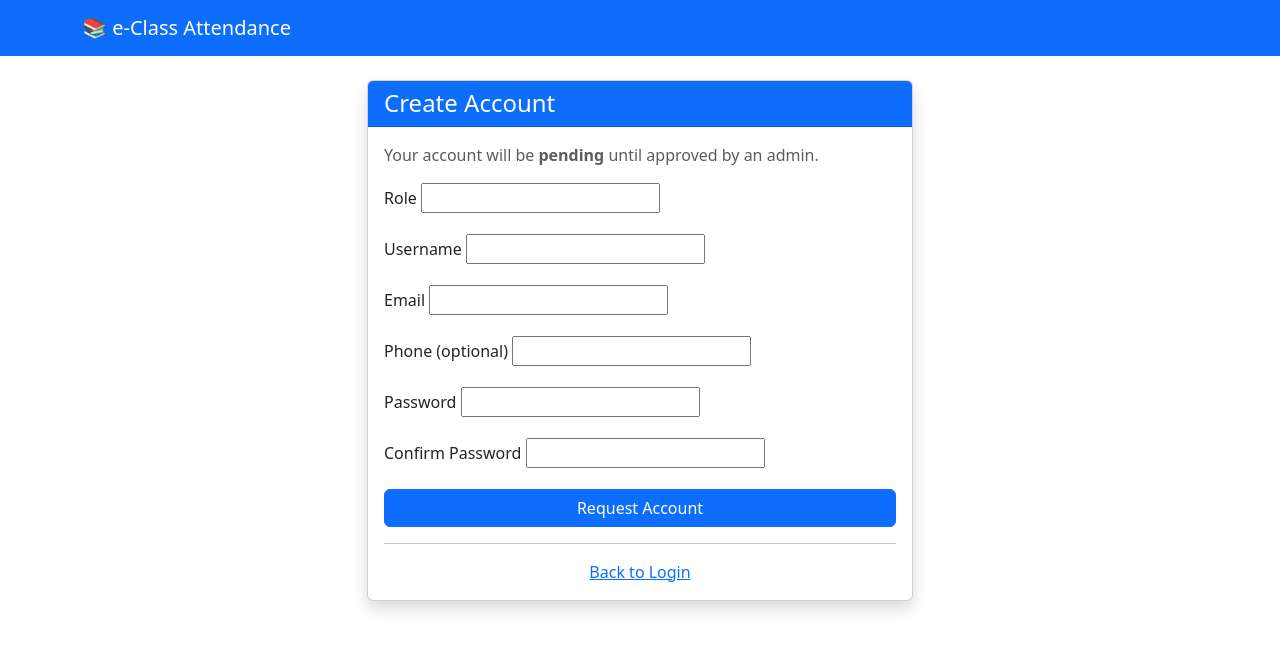
After one commit to wekesa-intellect/wekesa-intellect.github.eclass.io, a Django app: template attendance/templates/attendance/signup.html in a window 1280 px wide. The commit adds this page. Shown: the top 651 px of the page. Run offline with Django 5.2, Linux system fonts and the light colour scheme; the template is opened without the code that fills it, so the values that code supplies are empty, except form fields; tables that the repository leaves empty hold one stand-in row (values such as "Sample post"); form fields are guessed from the names that the template uses.

Commit message:
added the sign up module

```diff
--- a/attendance/templates/attendance/login.html
+++ b/attendance/templates/attendance/login.html
@@ -13,9 +13,11 @@
                     <button type="submit" class="btn btn-primary w-100">Login</button>
                 </form>
                 <hr>
-                <div class="text-center">
+                <div class="text-center d-flex flex-column gap-2">
                     <a href="{% url 'password_reset' %}">Forgot Password?</a>
+                    <a href="{% url 'signup' %}">Create Account</a>
                 </div>
+
             </div>
         </div>
     </div>
--- /dev/null
+++ b/attendance/templates/attendance/signup.html
@@ -0,0 +1,66 @@
+{% extends 'base.html' %}
+{% block content %}
+<div class="row justify-content-center">
+  <div class="col-md-6">
+    <div class="card shadow">
+      <div class="card-header bg-primary text-white">
+        <h4 class="mb-0">Create Account</h4>
+      </div>
+      <div class="card-body">
+        <p class="text-muted">
+          Your account will be <b>pending</b> until approved by an admin.
+        </p>
+
+        <form method="post">
+          {% csrf_token %}
+          <div class="mb-3">
+            <label class="form-label">Role</label>
+            {{ form.role }}
+          </div>
+          <div class="mb-3">
+            <label class="form-label">Username</label>
+            {{ form.username }}
+          </div>
+          <div class="mb-3">
+            <label class="form-label">Email</label>
+            {{ form.email }}
+          </div>
+          <div class="mb-3">
+            <label class="form-label">Phone (optional)</label>
+            {{ form.phone }}
+          </div>
+          <div class="mb-3">
+            <label class="form-label">Password</label>
+            {{ form.password1 }}
+          </div>
+          <div class="mb-3">
+            <label class="form-label">Confirm Password</label>
+            {{ form.password2 }}
+          </div>
+
+          {% if form.non_field_errors %}
+            <div class="alert alert-danger">
+              {% for e in form.non_field_errors %}
+                <div>{{ e }}</div>
+              {% endfor %}
+            </div>
+          {% endif %}
+
+          {% for field in form %}
+            {% if field.errors %}
+              <div class="alert alert-danger">{{ field.label }}: {{ field.errors }}</div>
+            {% endif %}
+          {% endfor %}
+
+          <button type="submit" class="btn btn-primary w-100">Request Account</button>
+        </form>
+
+        <hr>
+        <div class="text-center">
+          <a href="{% url 'login' %}">Back to Login</a>
+        </div>
+      </div>
+    </div>
+  </div>
+</div>
+{% endblock %}
--- a/attendance/urls.py
+++ b/attendance/urls.py
@@ -8,6 +8,8 @@ urlpatterns = [
     # Authentication
     path('login/', views.login_view, name='login'),
     path('logout/', views.logout_view, name='logout'),
+    path('signup/', views.signup_view, name='signup'),
+
 
     # Dashboard
     path('dashboard/', views.dashboard, name='dashboard'),
--- a/eclass_project/settings.py
+++ b/eclass_project/settings.py
@@ -13,7 +13,6 @@ ALLOWED_HOSTS = [
 ]
 
 INSTALLED_APPS = [
-    'django.contrib.admin',
     'django.contrib.auth',
     'django.contrib.contenttypes',
     'django.contrib.sessions',
```
Also changed, not shown: attendance/forms.py (+51 -1 lines), attendance/templates/attendance/admin_dashboard.html (+30 -0 lines), attendance/views.py (+58 -45 lines).
